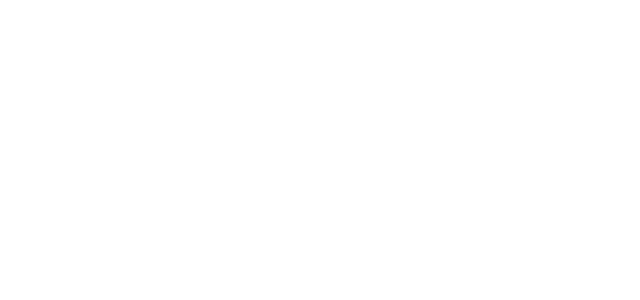
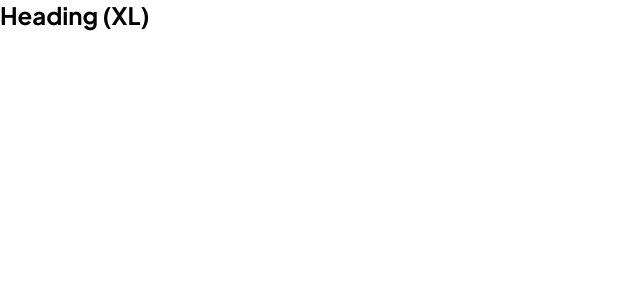
Before and after one commit to Joaoaalves/kanban, a Next.js app: page / in a window 1280 px wide. Shown: the top 300 px of the page, without its empty margins (0-640 px from the left). Built offline with nearby package versions, Linux system fonts and the light colour scheme.

Commit message:
Added Correct font for project

```diff
--- a/pages/index.js
+++ b/pages/index.js
@@ -1,5 +1,5 @@
-import { Inter } from "next/font/google";
-const font = Inter({ subsets: ["latin"] });
+import { Plus_Jakarta_Sans} from "next/font/google";
+const font = Plus_Jakarta_Sans({ subsets: ["latin"] });
 
 export default function Home() {
 
@@ -7,6 +7,7 @@
     <main
       className={`${font.className}`}
     >
+      <h1 className="heading-xl">Heading (XL)</h1>
     </main>
   );
 }
```
